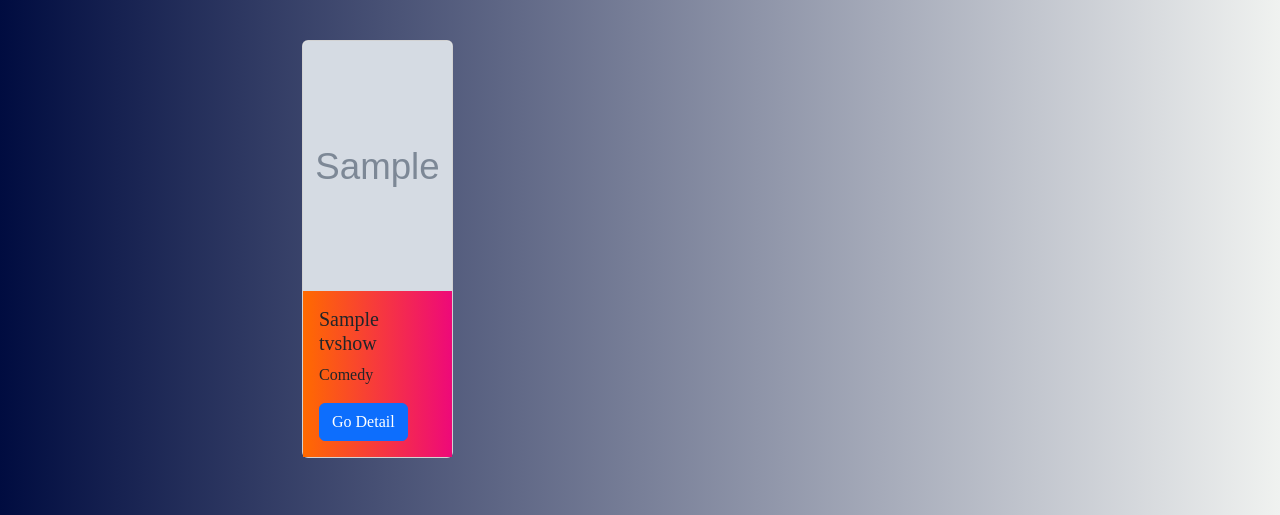
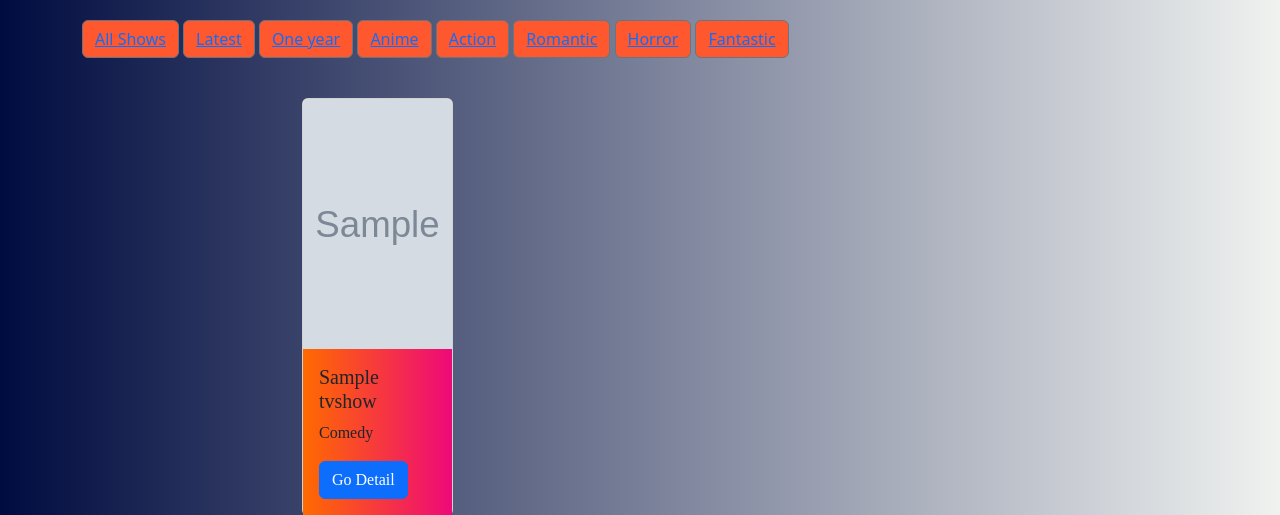
Before and after one commit to TELIDAS/django_15, a Django app: page /shows/ in a window 1280 px wide. Shown: the top 515 px of the page. Run offline with Django 4.2, Linux system fonts and the light colour scheme; tables that the repository leaves empty hold one stand-in row (values such as "Sample post"); grey boxes marked "Sample" are stand-in pictures; some libraries are stand-ins or nearby versions.

Commit message:
fourth lesson

```diff
--- a/shows/urls.py
+++ b/shows/urls.py
@@ -5,6 +5,15 @@ from . import views
 app_name = 'shows'
 urlpatterns = [
     path('shows/', views.shows_all, name="shows_all"),
+    path('shows/latest/', views.shows_latest, name="shows_latest"),
+    path('shows/year/', views.shows_in_one_year, name="shows_year"),
+    path('shows/anime/', views.shows_genre_anime, name="shows_anime"),
+    path('shows/action/', views.shows_genre_action, name="shows_action"),
+    path('shows/romantic/', views.shows_genre_romantic, name="shows_romantic"),
+    path('shows/horror/', views.shows_genre_horror, name="shows_horror"),
+    path('shows/fantastic/', views.shows_genre_fantastic, name="shows_fantastic"),
     path('shows/<int:id>/', views.shows_detail, name="shows_detail"),
+    path('shows/<int:id>/update/', views.put_update_shows, name="shows_update"),
+    path('shows/<int:id>/delete/', views.shows_delete, name="shows_delete"),
     path('add-show/', views.add_show, name="add_show")
 ]
--- a/shows/views.py
+++ b/shows/views.py
@@ -2,9 +2,48 @@ from django.http import HttpResponse
 from django.shortcuts import render, get_object_or_404
 from . import models, forms
 from django.shortcuts import redirect, reverse
+from datetime import datetime, timedelta
+
+start_date = datetime.today() - timedelta(days=5)
+one_year_date = datetime.today() - timedelta(days=365)
+
 
 def shows_all(request):
-    shows = models.TVShow.objects.all()
+    shows = models.TVShow.objects.order_by("-id")
+    return render(request, "shows_list.html", {"shows": shows})
+
+
+def shows_latest(request):
+    shows = models.TVShow.objects.filter(created_date__gt=start_date).order_by("-id")
+    return render(request, "shows_list.html", {"shows": shows})
+
+def shows_in_one_year(request):
+    shows = models.TVShow.objects.filter(created_date__gt=one_year_date).order_by("-id")
+    return render(request, "shows_list.html", {"shows": shows})
+
+
+def shows_genre_anime(request):
+    shows = models.TVShow.objects.filter(genre="Anime").order_by("-id")
+    return render(request, "shows_list.html", {"shows": shows})
+
+
+def shows_genre_action(request):
+    shows = models.TVShow.objects.filter(genre="Action").order_by("-id")
+    return render(request, "shows_list.html", {"shows": shows})
+
+
+def shows_genre_romantic(request):
+    shows = models.TVShow.objects.filter(genre="Romantic").order_by("-id")
+    return render(request, "shows_list.html", {"shows": shows})
+
+
+def shows_genre_horror(request):
+    shows = models.TVShow.objects.filter(genre="Horror").order_by("-id")
+    return render(request, "shows_list.html", {"shows": shows})
+
+
+def shows_genre_fantastic(request):
+    shows = models.TVShow.objects.filter(genre="Fantastic").order_by("-id")
     return render(request, "shows_list.html", {"shows": shows})
 
 
@@ -24,3 +63,23 @@ def add_show(request):
     else:
         form = forms.TVShowForm()
     return render(request, "add_shows.html", {'form': form})
+
+
+def put_update_shows(request, id):
+    show_id = get_object_or_404(models.TVShow, id=id)
+    if request.method == "POST":
+        form = forms.TVShowForm(instance=show_id,
+                                data=request.POST)
+        if form.is_valid():
+            form.save()
+            return redirect(reverse("shows:shows_all"))
+    else:
+        form = forms.TVShowForm(instance=show_id)
+    return render(request, "shows_update.html", {"form": form,
+                                                 "show": show_id})
+
+
+def shows_delete(request, id):
+    show_id = get_object_or_404(models.TVShow, id=id)
+    show_id.delete()
+    return redirect(reverse("shows:shows_all"))
--- a/templates/shows_detail.html
+++ b/templates/shows_detail.html
@@ -14,6 +14,9 @@
     <p>Created-Date: {{ show.created_date }}</p>
     <p>Updated-date: {{ show.updated_date }}</p>
     <p>Duration: {{ show.duration }}</p>
+    <a href="/add-show/">Add New TVShow</a>
+    <a href="/shows/{{ show.id }}/update/">Change {{ show.title }}</a>
+    <a href="/shows/{{ show.id }}/delete/">Delete {{ show.title }}</a>
 </div>
 <div>
     <h2>Comments: </h2>
@@ -22,9 +25,9 @@
         <li>
             <p>{{ i.text }}</p>
         </li>
+
         {% endfor %}
     </ul>
-    <a href="/add-show/">Add New TVShow</a>
 </div>
 </body>
 </html>
--- a/templates/shows_list.html
+++ b/templates/shows_list.html
@@ -32,7 +32,22 @@
         font-family: "Droid Sans Mono Slashed";
     }
 
+    .shows__button {
+        margin-top: 20px;
+        background-color: #ff582f;
+    }
 </style>
+<div class="container">
+    <button type="button" class="btn btn-secondary shows__button"><a href="/shows/">All Shows</a></button>
+    <button type="button" class="btn btn-secondary shows__button"><a href="/shows/latest/">Latest</a></button>
+    <button type="button" class="btn btn-secondary shows__button"><a href="/shows/year/">One year</a></button>
+    <button type="button" class="btn btn-secondary shows__button"><a href="/shows/anime/">Anime</a></button>
+    <button type="button" class="btn btn-secondary shows__button"><a href="/shows/action/">Action</a></button>
+    <button type="button" class="btn btn-secondary shows__button"><a href="/shows/romantic/">Romantic</a></button>
+    <button type="button" class="btn btn-secondary shows__button"><a href="/shows/horror/">Horror</a></button>
+    <button type="button" class="btn btn-secondary shows__button"><a href="/shows/fantastic/">Fantastic</a></button>
+</div>
+
 <div class="container shows__container">
     <div class="row gy-5">
         {% for show in shows %}
@@ -42,7 +57,7 @@
                 <div class="card-body shows__cardbody">
                     <h5 class="card-title">{{ show.title }}</h5>
                     <p class="card-text">{{ show.genre }}</p>
-                    <a href="{{ show.id }}/" class="btn btn-primary">Go Detail</a>
+                    <a href="/shows/{{ show.id }}/" class="btn btn-primary">Go Detail</a>
                 </div>
             </div>
         </div>
```
Also changed, not shown: templates/shows_update.html (added, +14 -0 lines).
